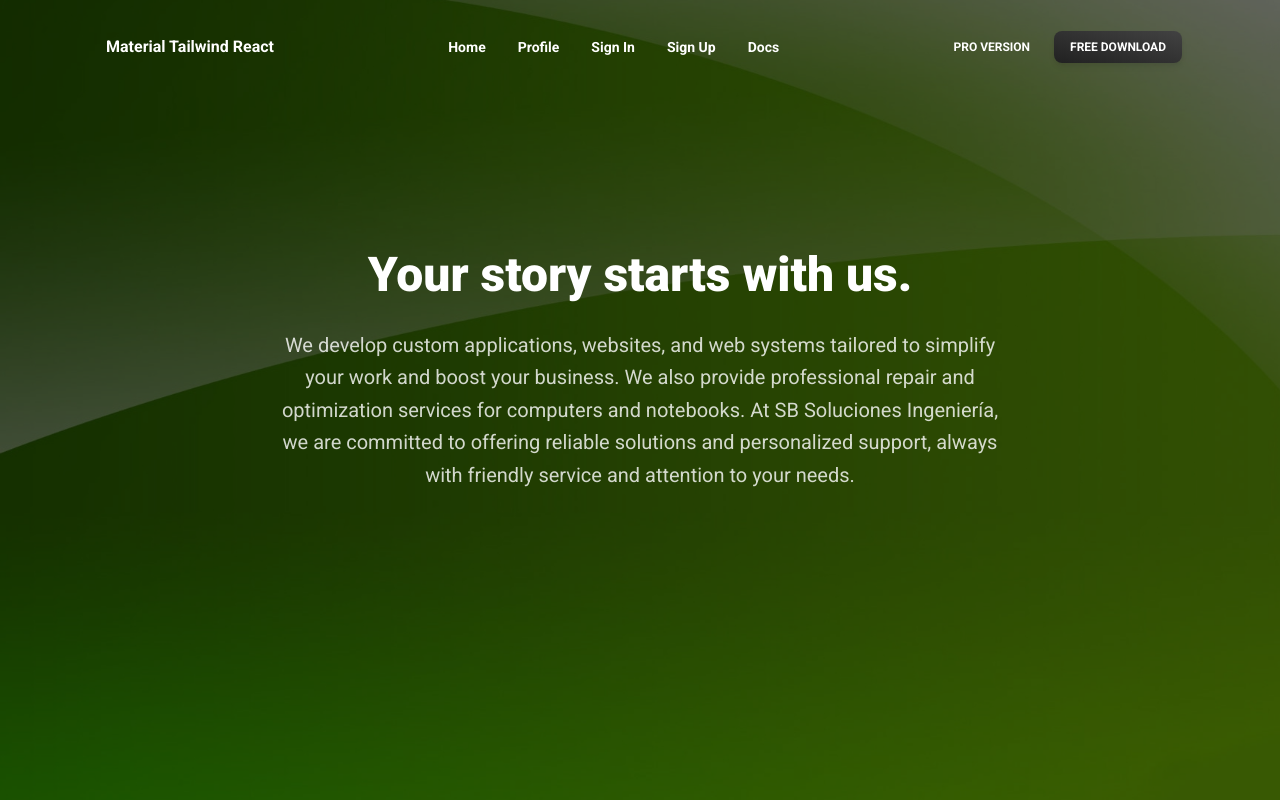
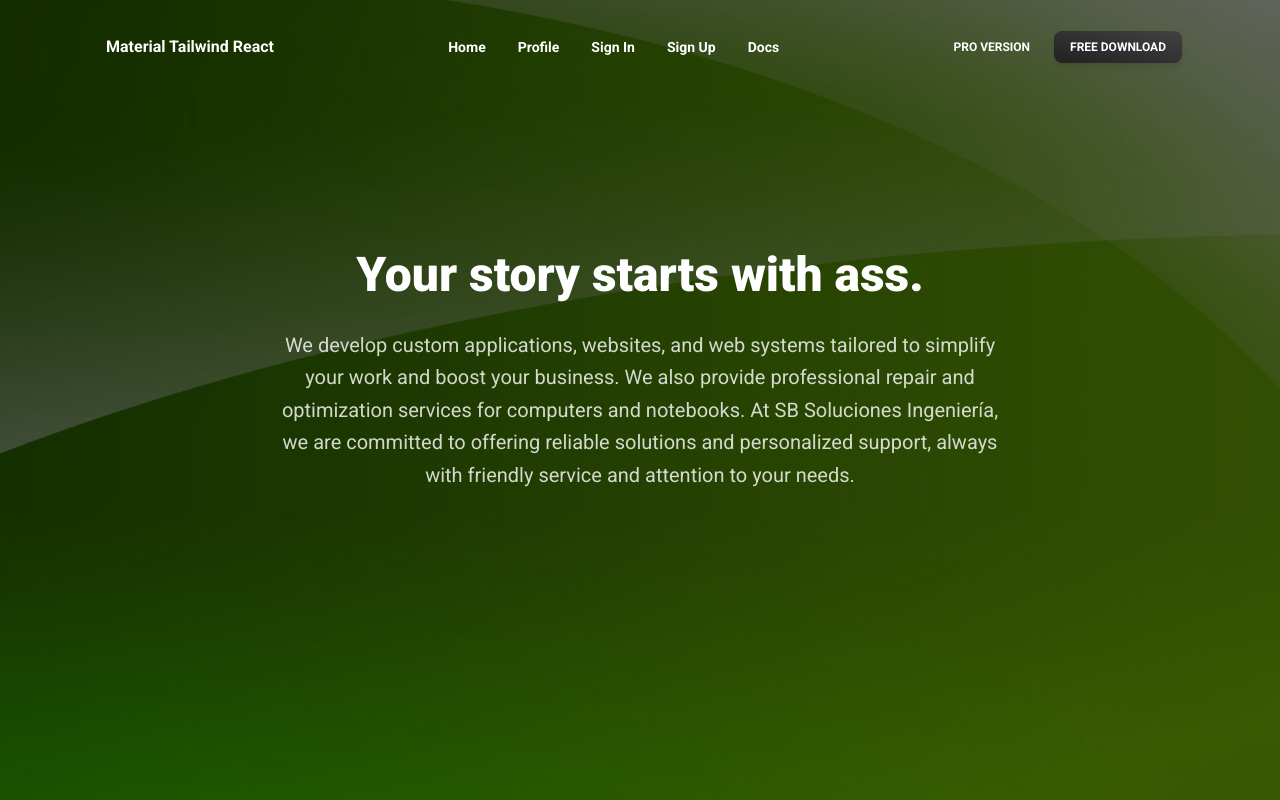
Before and after one commit to SbSolucionesIng/Landing, a React (Vite) app: page /home in a window 1280 px wide. Shown: the top 800 px of the page. Built offline with nearby package versions, Linux system fonts and the light colour scheme.

Commit message:
borrar esto

```diff
--- a/src/pages/home.jsx
+++ b/src/pages/home.jsx
@@ -29,7 +29,7 @@ export function Home() {
                 color="white"
                 className="mb-6 font-black"
               >
-                Your story starts with us.
+                Your story starts with ass.
               </Typography>
               <Typography variant="lead" color="white" className="opacity-80">
                 We develop custom applications, websites, and web systems tailored to simplify your work and boost your business.
```
